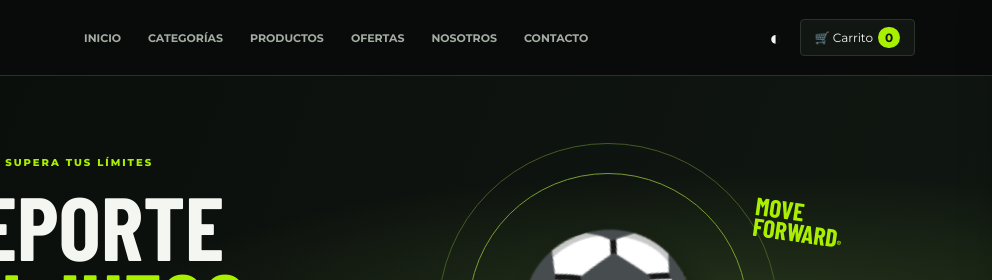
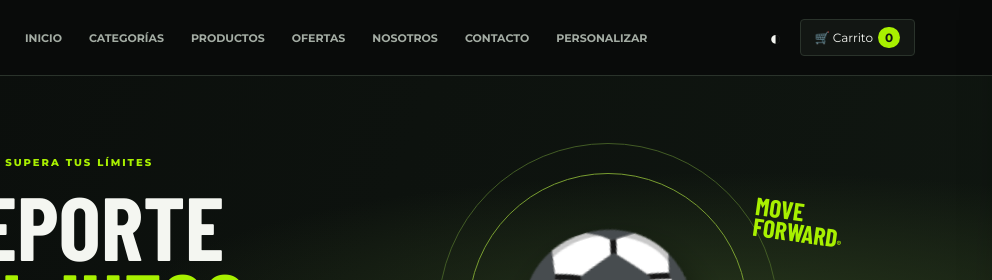
Before and after one commit to Tron-bl/u1hweb, a plain HTML site: page index.html in a window 1280 px wide. Shown: the top 280 px of the page, 288-1280 px from the left. Drawn offline with nearby package versions, Linux system fonts and the light colour scheme; a web font is replaced by a local one.

Commit message:
actualizacion

```diff
--- a/index.html
+++ b/index.html
@@ -15,7 +15,8 @@
         <button class="menu-toggle" id="menuToggle" aria-label="Abrir menú">☰</button>
         <nav id="mainNav">
             <a href="#inicio">Inicio</a><a href="#categorias">Categorías</a><a href="#productos">Productos</a><a
-                href="#ofertas">Ofertas</a><a href="#nosotros">Nosotros</a><a href="#contacto">Contacto</a>
+                href="#ofertas">Ofertas</a><a href="#nosotros">Nosotros</a><a href="#contacto">Contacto</a><a href="#personalizar">Personalizar</a>
+        </nav>
         </nav>
         <div class="header-actions">
             <button class="icon-btn" id="themeToggle" title="Cambiar tema">◐</button>
```
